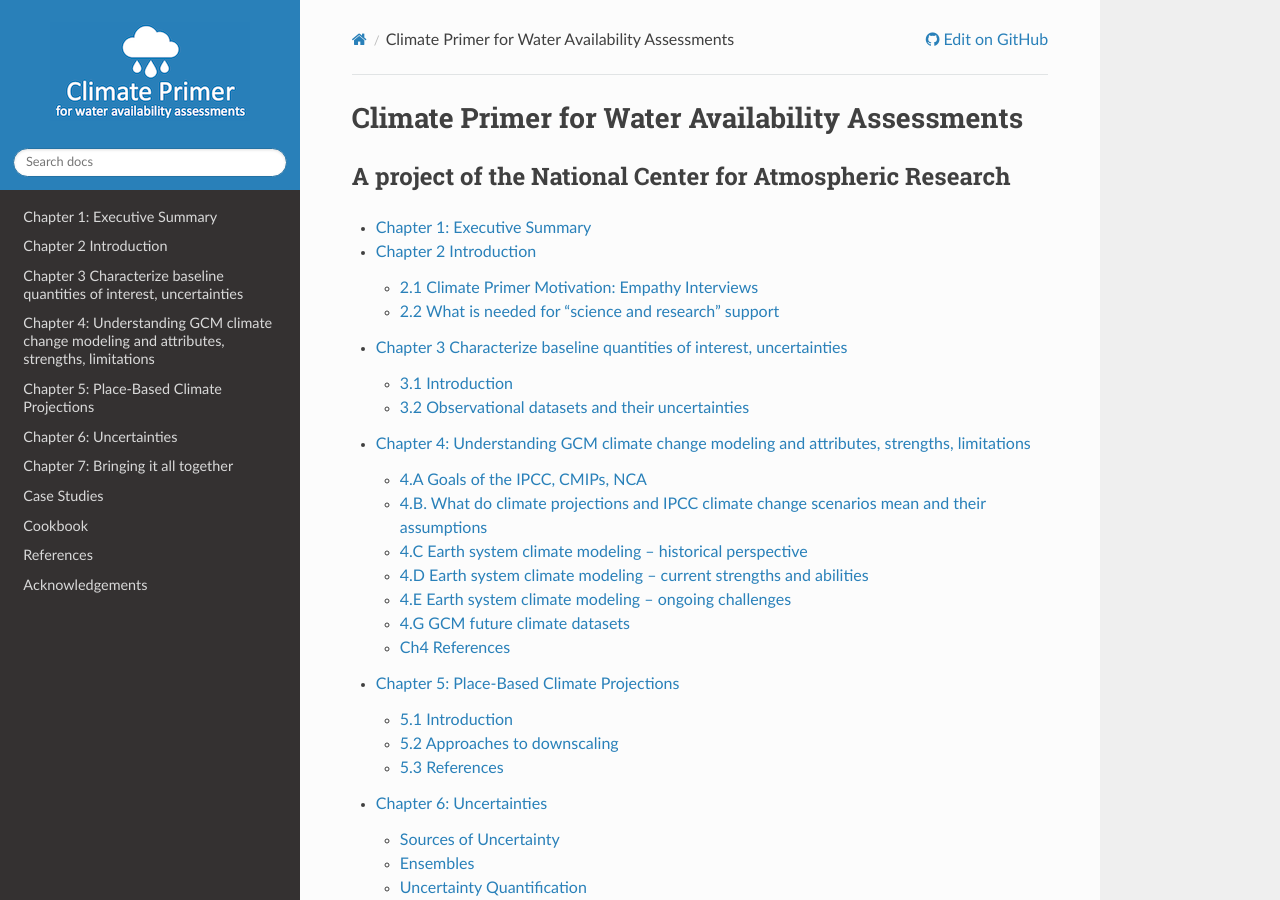
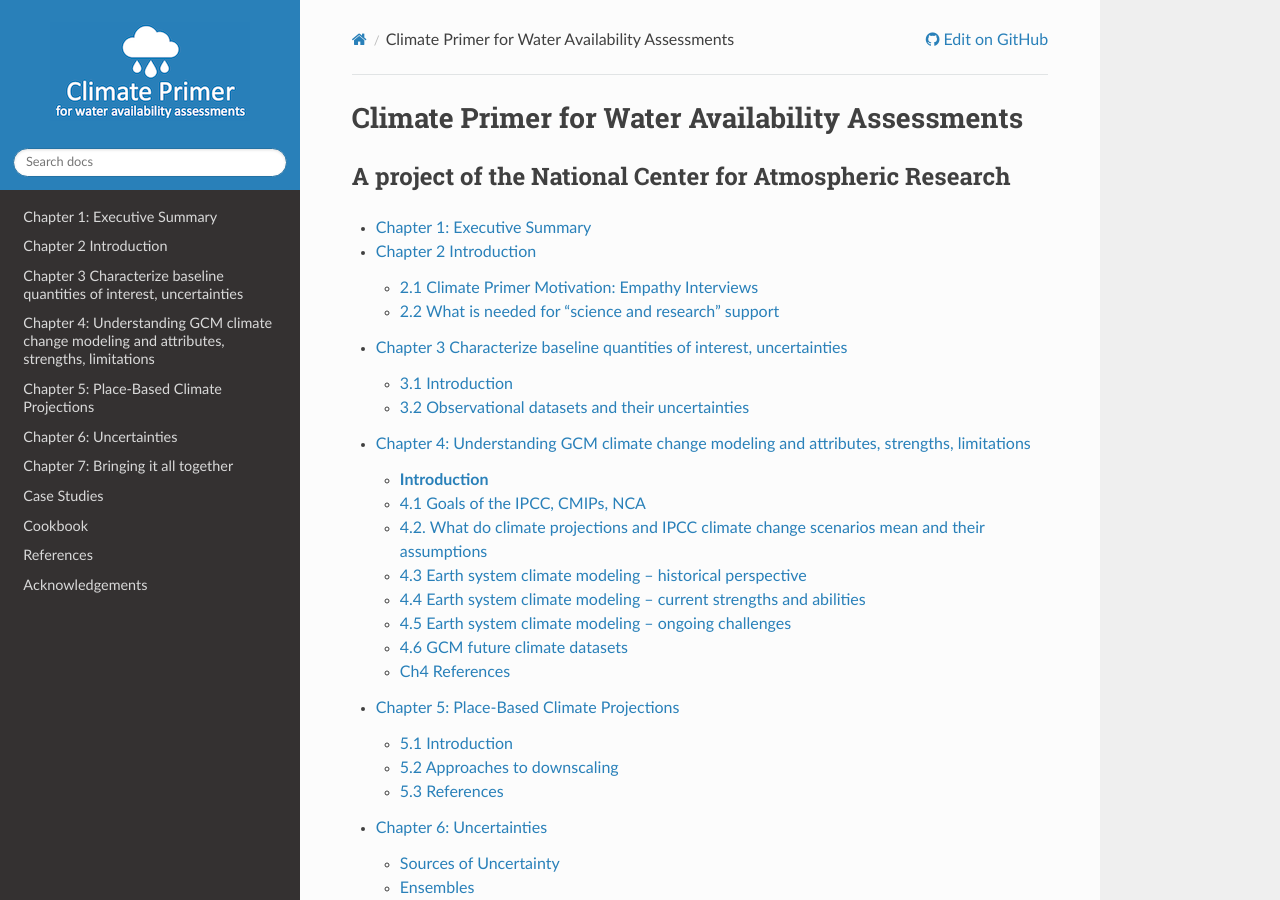
Before and after one commit to NCAR/climate-primer-water, a Sphinx documentation site: the page built from doc/index.rst, in a window 1280 px wide and 900 px high. Built offline with Sphinx 7.4.7 and the Read the Docs theme 2.0.0, drawn with Linux system fonts in a browser that asks for light colours.

Commit message:
Update gcms.rst

```diff
--- a/doc/gcms.rst
+++ b/doc/gcms.rst
@@ -39,6 +39,7 @@
 -  References
 
 **Introduction**
+---------------------------------
 
 This chapter provides an overview of General Circulation Models (GCMs),
 also known as Global Climate Models, and how they are employed within
@@ -55,7 +56,6 @@
 
 *Projection of Future Climate Conditions and Support for International
 Climate Assessments*
-
 GCMs enable scientists to project future climate conditions under
 various scenarios, such as those outlined in the IPCC SRES, RCP, and SSP
 frameworks (which we discuss further below). By inputting different
@@ -67,7 +67,6 @@
 
 *Understanding of Climate Processes and Evaluation of Climate Change
 Impacts*
-
 GCMs simulate the complex interactions between different components of
 the Earth's climate system. This helps scientists understand fundamental
 processes such as the water cycle, energy balance, and atmospheric
@@ -82,7 +81,6 @@
 
 *Testing Hypotheses and Development of Mitigation and Adaptation
 Strategies*
-
 GCMs are valuable for testing scientific hypotheses about the climate
 system. By altering specific variables or processes within the model,
 researchers can explore how these changes affect climate outcomes,
@@ -111,11 +109,10 @@
 
 — popout Ch4 Intro Introduction to Climate Models
 
-4.A Goals of the IPCC, CMIPs, NCA
----------------------------------
+4.1 Goals of the IPCC, CMIPs, NCA
+------------------------------------
 
 *IPCC*
-
 The Intergovernmental Panel on Climate Change (IPCC) is the United
 Nations body for assessing the science related to climate change, with
 its objective to provide governments at all levels with the scientific
@@ -173,7 +170,6 @@
 and other data, can be found.
 
 *CMIP*
-
 The Coupled Model Intercomparison Project (CMIP) is a collaborative
 framework designed to utilize climate modeling efforts from a number of
 weather and climate centers to improve knowledge of past, present and
@@ -190,17 +186,15 @@
 scenario uncertainty. The CMIP project started in 1995 and has multiple
 versions of generated datasets, including CMIP3 (2005), CMIP5 (2011)
 (there was no CMIP4), and CMIP6 (2018), with the members of the CMIP
-Core Panel currently working on the design of CMIP7.` :mark:`Important
-goals of CMIP are:`
+Core Panel currently working on the design of CMIP7. Important
+goals of CMIP are:
+-  Standardize global climate model (GCM) experiments and model
+   output
+-  Compare and evaluate GCMs used in the climate studies`
+-  Make the CMIP GCM data publicly available
 
--  :mark:`Standardize global climate model (GCM) experiments and model
-   output.`
-
--  :mark:`Compare and evaluate GCMs used in the climate studies`
-
--  :mark:`Make the CMIP GCM data publicly available.`
-
-*CORDEX*: One notable model intercomparison project under the umbrella
+*CORDEX*:
+One notable model intercomparison project under the umbrella
 of CMIP is the COordinated Regional Climate Down-scaling Experiment or
 CORDEX (Gutowski et al. 2016), for comparing and evaluating regional
 dynamical and statistical downscaling techniques and their
@@ -211,12 +205,10 @@
 coastal areas and small islands, as well as for extremes.
 
 *NCA*
-
 The National Climate Assessment (NCA) is a key initiative of the U.S.
 Global Change Research Program (USGCRP) and is aimed at assessing and
 summarizing the impacts of climate change on the country and involves
-contributions from hundreds of experts across various sectors.
-:mark:`The Global Change Research Act of 1990 mandates that the USGCRP
+contributions from hundreds of experts across various sectors. The Global Change Research Act of 1990 mandates that the USGCRP
 deliver a report to Congress and the President not less frequently than
 every four years that “integrates, evaluates, and interprets the
 findings of the Program and discusses the scientific uncertainties
@@ -225,13 +217,13 @@
 and water resources, transportation, human health and welfare, human
 social systems, and biological diversity; and analyzes current trends in
 global change, both human-induced and natural, and projects major trends
-for the subsequent 25 to 100 years.”` More specifically (with overlap
+for the subsequent 25 to 100 years.” More specifically (with overlap
 with the IPCC), the main goals of the National Climate Assessment
 include:
 
 -  Inform policy guidance and resource management decision-making by
-   providing :mark:`policy-neutral and policy-relevant information
-   accessible and actionable.`
+   providing policy-neutral and policy-relevant information
+   accessible and actionable.
 
 -  Enhance Public Awareness and Understanding about the causes, impacts,
    and potential solutions to climate change, aiming to make the
@@ -244,15 +236,15 @@
    health, agriculture, water resources, energy, ecosystems, and
    infrastructure.
 
--  Assess Adaptation and Mitigation Strategies; :mark:`assess the
+-  Assess Adaptation and Mitigation Strategies; assess the
    science of adapting to a changing climate, emissions reductions, and
    other efforts that together describe the US’s existing and potential
    response to climate change, including benefits, trade-offs, targets,
    limitations, and best practices (while not evaluating or recommending
-   specific adaptation or mitigation policies).`
+   specific adaptation or mitigation policies).
 
-4.B. What do climate projections and IPCC climate change scenarios mean and their assumptions
----------------------------------------------------------------------------------------------
+4.2. What do climate projections and IPCC climate change scenarios mean and their assumptions
+-------------------------------------------------------------------------------------------------
 
 Since the early iterations of the IPCC process, a suite of coordinated
 experiments under the CMIP framework have been performed to offer a
@@ -276,7 +268,6 @@
 their impacts:
 
 SRES (Special Report on Emissions Scenarios)
-
 -  Developed by: Intergovernmental Panel on Climate Change (IPCC) in
    2000, and used in the IPCC’s Third and Fourth Assessment Reports.
 
@@ -289,12 +280,11 @@
    -  Four narrative families (A1, A2, B1, B2) reflecting different
       developmental pathways.
 
-   -  Scenarios :mark:`are "baseline" scenarios, they do not take into
+   -  Scenarios are "baseline" scenarios, they do not take into
       account any current or future measures to limit greenhouse gas
-      emissions (e.g., the Kyoto Protocol)`.
+      emissions (e.g., the Kyoto Protocol).
 
 RCP (Representative Concentration Pathways)
-
 -  Developed by: Introduced in the IPCC’s Fifth Assessment Report
    (2014).
 
@@ -304,7 +294,6 @@
    physical science basis of climate projections.
 
 -  Features:
-
    -  Four pathways (RCP2.6, RCP4.5, RCP6, RCP8.5) representing
       different climate futures based on the radiative forcing in watts
       per square meter by 2100 (2.6 W/m\ :sup:`2`, 4.5 W/m\ :sup:`2`,
@@ -314,7 +303,6 @@
       different levels of greenhouse gas emissions and concentrations.
 
 SSP (Shared Socioeconomic Pathways)
-
 -  Developed by: First used extensively in the IPCC’s Sixth Assessment
    Report (2021).
 
@@ -323,7 +311,6 @@
    emissions.
 
 -  Features:
-
    -  Five pathways (SSP1 through SSP5) integrating RCPs within broader
       narratives about socioeconomic changes, such as demographic,
       economic, and technological developments, intended to span the
@@ -340,7 +327,6 @@
       analysis.
 
 Comparison and Contrast
-
 -  Application in Climate Models: SRES scenarios were used primarily
    before the development of RCPs, which are now commonly used in
    climate modeling along with SSPs. SSPs are particularly significant
@@ -359,7 +345,6 @@
 addressing the multifaceted challenges of climate change.
 
 *Further details on SSPs*
-
 The figure below presents the simple framing of the different societal
 storylines that form the basis of the new SSPs. At their core, they
 represent different societal development pathways that are describing
@@ -414,8 +399,8 @@
 CMIP6, and thus significantly more model output is available to study
 physical systems.
 
-4.C Earth system climate modeling – historical perspective
-----------------------------------------------------------
+4.3 Earth system climate modeling – historical perspective
+-------------------------------------------------------------
 
 **Modeling of the Earth’s climate system has and continues to evolve and
 innovate.** During the mid to late 1990s, the representation of a
@@ -467,7 +452,7 @@
 have generally remained at horizontal resolutions of around 100 km. This
 deficiency in properly representing important local factors, such as
 topography, the land-sea interface, etc. still requires downscaling
-approaches, either in dynamical form (see :mark:`CMIP’s CORDEX` effort
+approaches, either in dynamical form (see CMIP’s CORDEX effort
 in section 4.A.; Giorgi and Gutowski 2015), through statistical means,
 or some hybrid form. Most recently, even Machine Learning (ML) has been
 employed to achieve higher resolutions (Watson-Parris 2021). While ML
@@ -482,16 +467,16 @@
 understanding of climate change processes and contribute to reducing
 uncertainty.** They now provide a robust foundation to offer projections
 of possible future changes, with increasing and direct relevance for
-society in planning and decision-making. These projections (:mark:`see
-below: drivers of change`) fit into the current understanding of the
+society in planning and decision-making. These projections (see
+below: drivers of change) fit into the current understanding of the
 evolving climate over past centuries, millennia and back millions of
 years both in magnitude as well as key determined characteristics of
 change, again, confirming the increasingly robust scientific
 “partnership” between observations, theory/modeling, and paleoclimate
 reconstructions (geologic records).
 
-4.D Earth system climate modeling – current strengths and abilities
--------------------------------------------------------------------
+4.4 Earth system climate modeling – current strengths and abilities
+-----------------------------------------------------------------------
 
 **Climate models offer the only practical way to integrate highly
 non-linear systems (or system of systems) and then provide insights into
@@ -618,8 +603,8 @@
 record (e.g., Santer et al. 2003; 2011), even as the observational
 record has been used to validate climate models.
 
-4.E Earth system climate modeling – ongoing challenges
-------------------------------------------------------
+4.5 Earth system climate modeling – ongoing challenges
+------------------------------------------------------------
 
 **Despite the progress, uncertainties remain regarding climate models’
 ability to represent the earth-climate system.** Importantly, reducing
@@ -693,8 +678,8 @@
    challenges in estimating critical parameters such as precipitation
    (Song and Bai, 2016, Chen et al. 2019).
 
-4.G GCM future climate datasets
--------------------------------
+4.6 GCM future climate datasets
+-----------------------------------
 
 Note that the IPCC’s goals, as stated above in this chapter, do not
 explicitly include the mandate of providing future change model outputs
```
